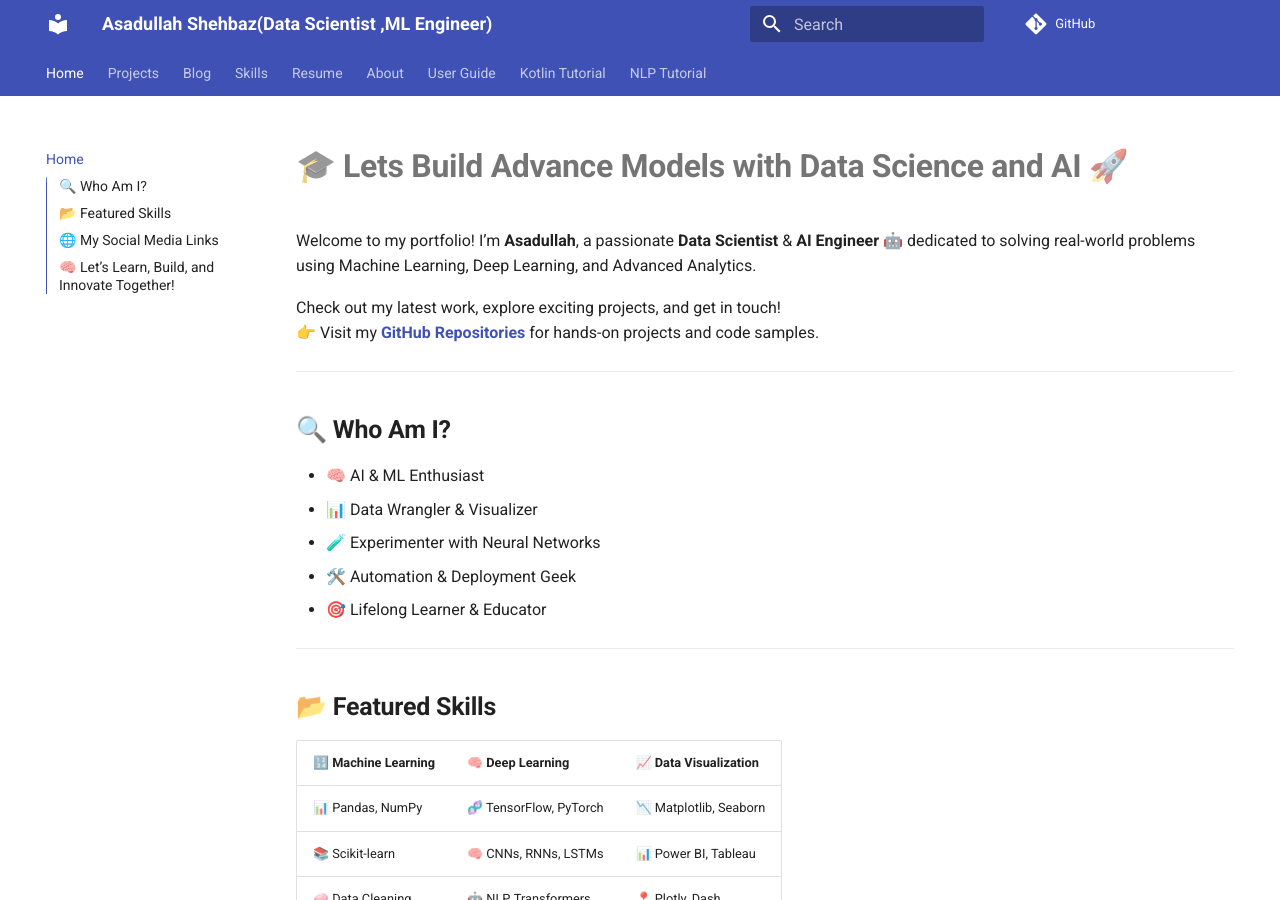
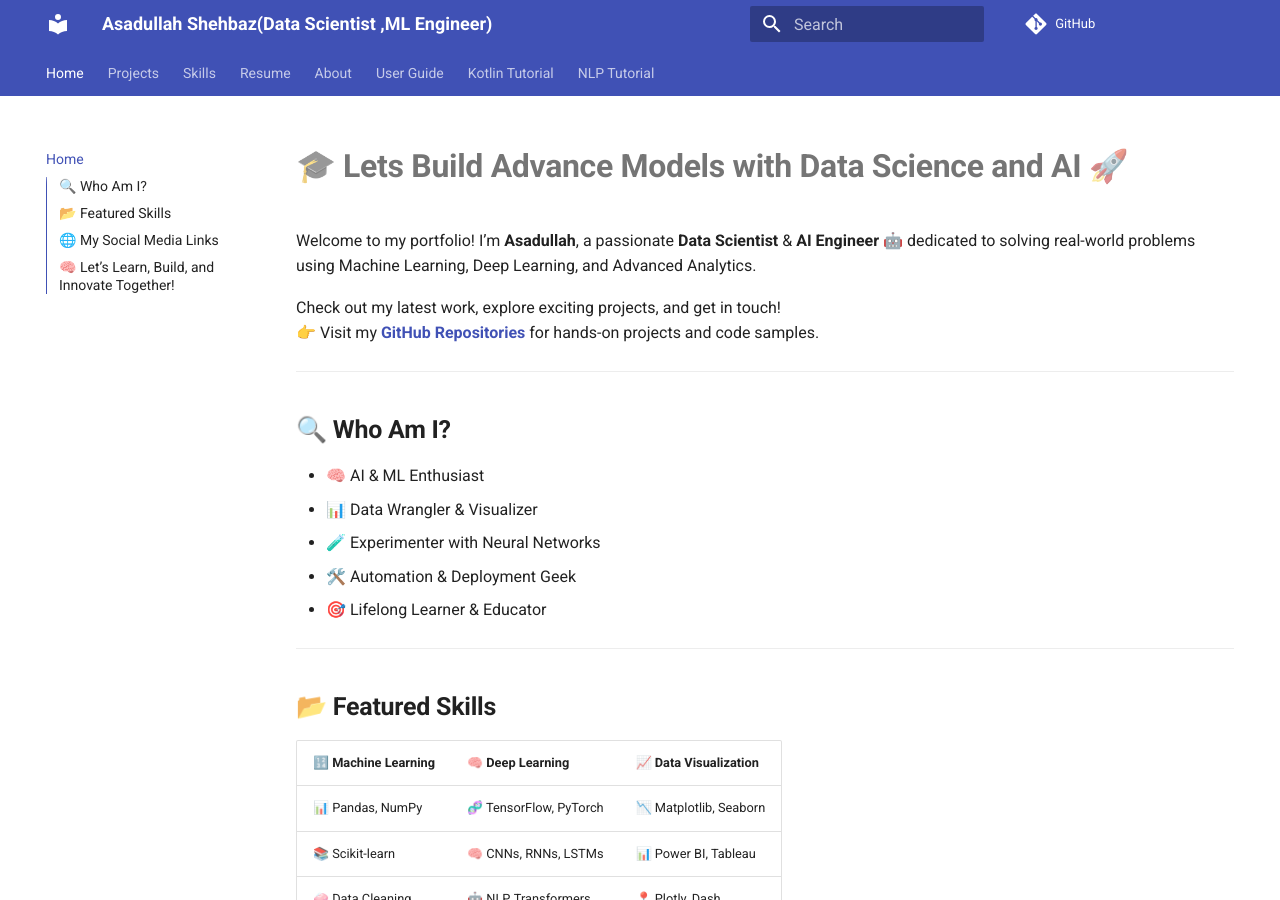
Before and after one commit to AsadullahShehbaz/Portfolio, an MkDocs documentation site: the page built from docs/index.md, in a window 1280 px wide and 900 px high. Built offline with MkDocs 1.6.1 and Material for MkDocs 9.7.7, drawn with Linux system fonts in a browser that asks for light colours; comment, search, counter and statistics services are not loaded.

Commit message:
files updated

```diff
--- a/mkdocs.yml
+++ b/mkdocs.yml
@@ -32,7 +32,6 @@ theme:
 nav:
   - Home: index.md
   - Projects: projects.md
-  - Blog: blog.md
   - Skills: skills.md
   - Resume: resume.md
   - About: about.md
```
Also changed, not shown: docs/blog.md (deleted, +0 -1 lines).
